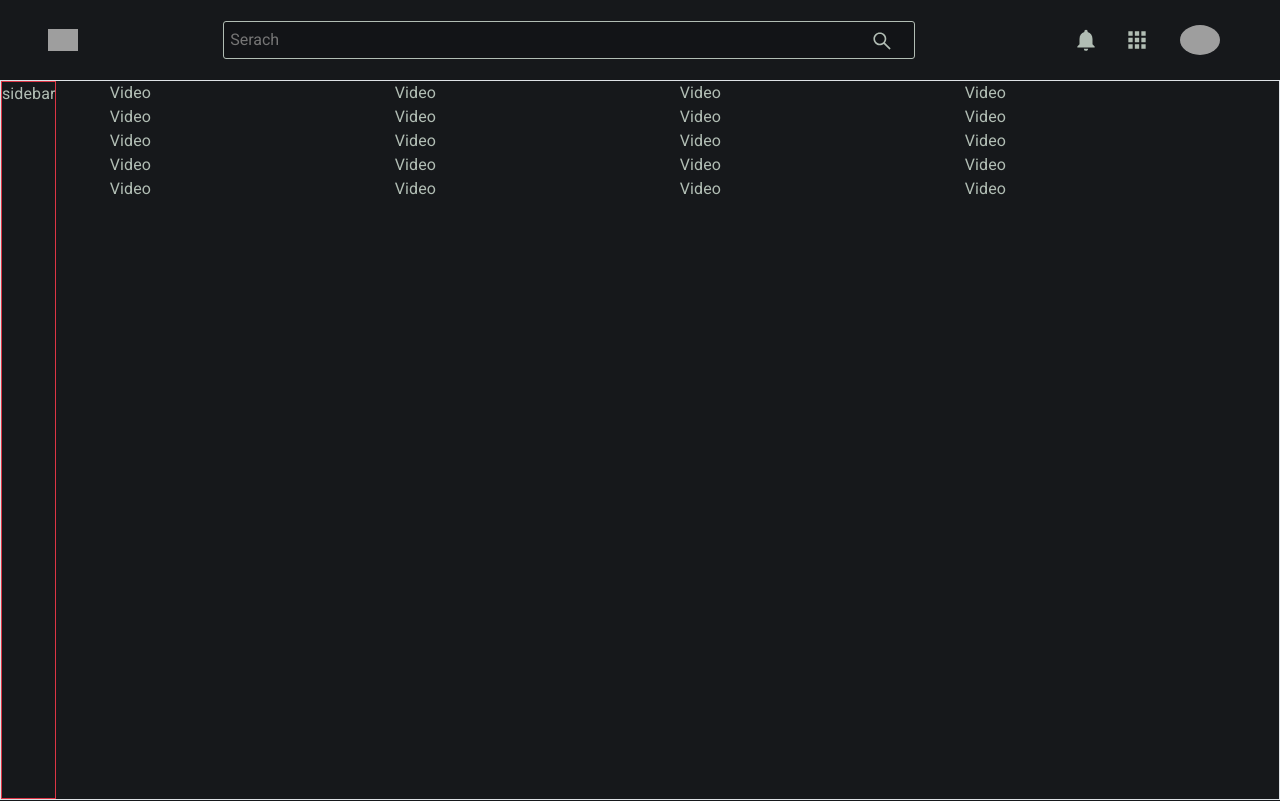
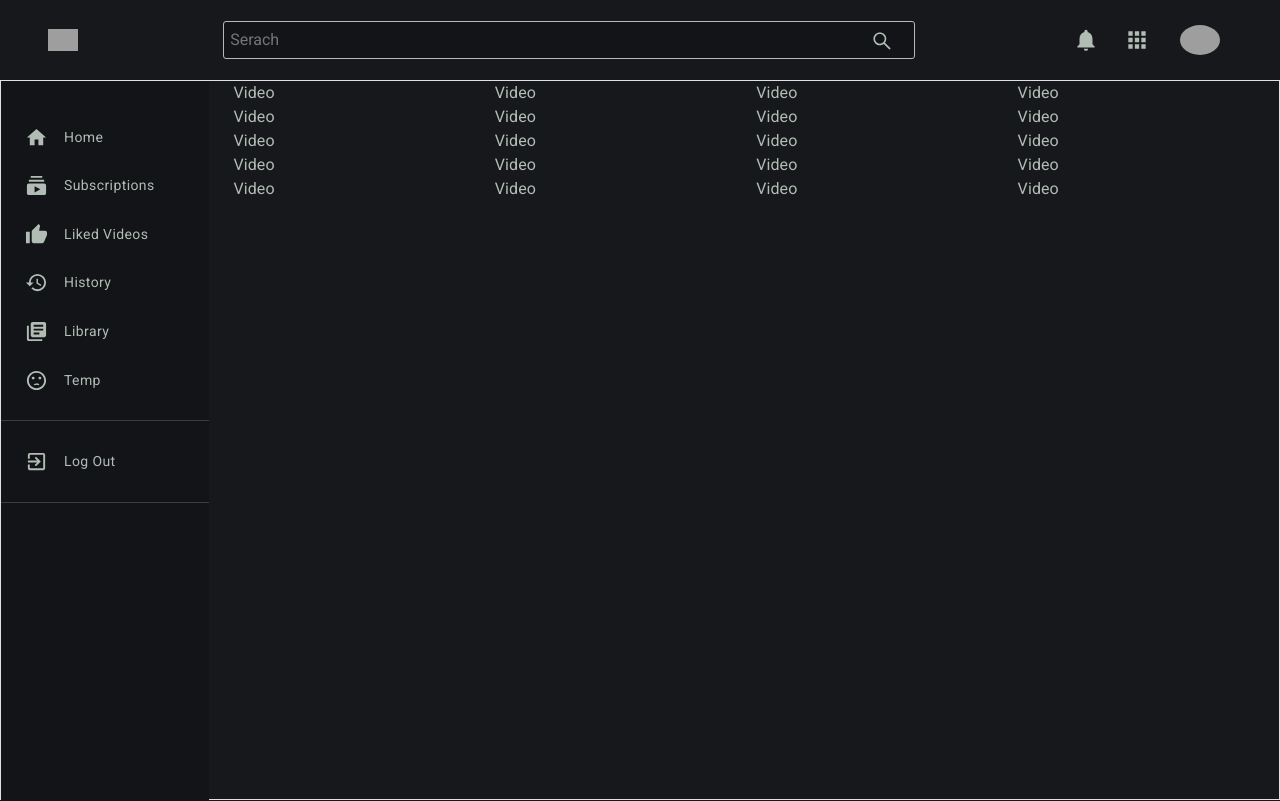
Before and after one commit to mansi8140/yt_clone, a React (Create React App) app: page / in a window 1280 px wide. Built offline with nearby package versions, Linux system fonts and the light colour scheme; grey boxes are pictures that could not be loaded.

Commit message:
Added sidebar content and it's css

```diff
--- a/src/App.js
+++ b/src/App.js
@@ -1,15 +1,20 @@
-import React from 'react'
+import React, { useState } from 'react'
 import Header from './componenets/header/Header'
 import Sidebar from './componenets/sidebar/Sidebar'
 import HomeScreen from './screens/homeScreen/HomeScreen'
 import { Container } from 'react-bootstrap'
 import './_app.scss'
 const App = () => {
+
+  const [sidebar, isopenSidebar] = useState(false);
+
+  const openSidebar = () => isopenSidebar(value => !value)
+
   return (
     <>
-    <Header />
+    <Header openSidebar = {openSidebar} />
     <div className='app-container border obrder-info'>
-      <Sidebar />
+      <Sidebar sidebar={sidebar} openSidebar = {openSidebar}/>
       <Container fluid className='app_main'>
         <HomeScreen />
       </Container>
--- a/src/_base.scss
+++ b/src/_base.scss
@@ -4,7 +4,7 @@
 
 $black-primary: #16181b;
 $black-secondary: #121417;
-$black-color:  #4c4c4c;
+$border-color:  #4c4c4c;
 
 $breakpoint-medum: 1224px;
 $breakpoint-small: 520px;
--- a/src/componenets/header/Header.js
+++ b/src/componenets/header/Header.js
@@ -3,10 +3,14 @@
 import {FaBars} from 'react-icons/fa'
 import { AiOutlineSearch } from 'react-icons/ai'
 import { MdNotifications, MdApps } from 'react-icons/md'
-const Header = () => {
+const Header = ({openSidebar}) => {
   return (
     <div className='header'>
-      <FaBars className='header_menu' size={26} />
+      <FaBars
+        className='header_menu'
+        size={26}
+        onClick={() => openSidebar()}/>
+
         <img
           src='http://pngimg.com/uploads/youtube/youtube_PNG2.png'
           className='header_logo'
--- a/src/componenets/sidebar/Sidebar.js
+++ b/src/componenets/sidebar/Sidebar.js
@@ -1,10 +1,58 @@
 import React from 'react'
 import './_sidebar.scss'
-const Sidebar = () => {
+import {
+  MdSubscriptions,
+  MdExitToApp,
+  MdThumbUp,
+  MdHistory,
+  MdLibraryBooks,
+  MdHome,
+  MdSentimentDissatisfied,
+} from 'react-icons/md'
+
+const Sidebar = ({sidebar, openSidebar}) => {
   return (
-    <div className='border border-danger'>
-      sidebar
-    </div>
+    <nav
+      className={sidebar ? 'sidebar open': 'sidebar'}
+      onClick={() => openSidebar(false)}>
+      <li>
+        <MdHome size={23}/>
+        <span>Home</span>
+      </li>
+
+      <li>
+        <MdSubscriptions size={23}/>
+        <span>Subscriptions</span>
+      </li>
+
+      <li>
+        <MdThumbUp size={23}/>
+        <span>Liked Videos</span>
+      </li>
+
+      <li>
+        <MdHistory size={23}/>
+        <span>History</span>
+      </li>
+
+      <li>
+        <MdLibraryBooks size={23}/>
+        <span>Library</span>
+      </li>
+
+      <li>
+        <MdSentimentDissatisfied size={23}/>
+        <span>Temp</span>
+      </li>
+      <hr/>
+
+      <li>
+        <MdExitToApp size={23}/>
+        <span>Log Out</span>
+      </li>
+      <hr />
+
+    </nav>
   )
 }
 
--- a/src/componenets/sidebar/_sidebar.scss
+++ b/src/componenets/sidebar/_sidebar.scss
@@ -0,0 +1,52 @@
+@import '../../base.scss';
+
+.sidebar{
+    background: $black-secondary;
+
+    display: flex;
+    flex-direction: column;
+
+    width: 250px;
+    height: 90vh;
+    padding-top: 2rem;
+
+    transition: transform 0.2s ease-in;
+
+    &.open{
+       transform: translateX(0);
+    }
+
+    li{
+        display: flex;
+        align-items: center;
+
+        padding:  0.6rem 1.5rem;
+        margin: 0.2rem 0;
+        cursor: pointer;
+
+        span{
+            margin-left: 1rem;
+            font-size: 14px;
+            font-weight: 500;
+            letter-spacing: 0.4px;
+        }
+
+        &:hover{
+            background-color: $border-color;
+        }
+
+
+    }
+
+    hr{
+        background-color: $border-color;
+    }
+}
+
+@media(max-width: $breakpoint-small){
+    .sidebar {
+        transform: translateX(-100%);
+        position: fixed;
+        z-index: 999;
+    }
+}
```
